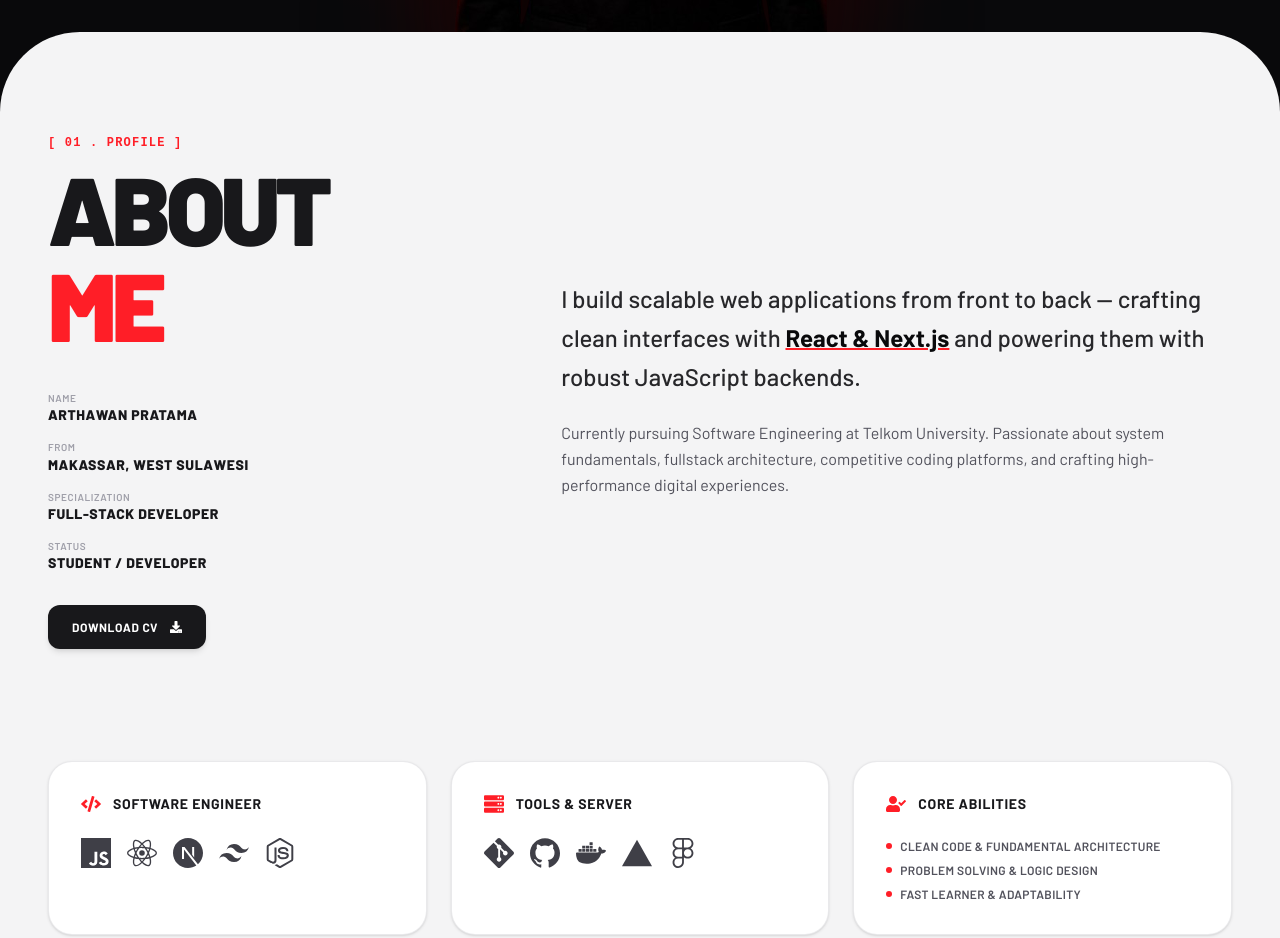
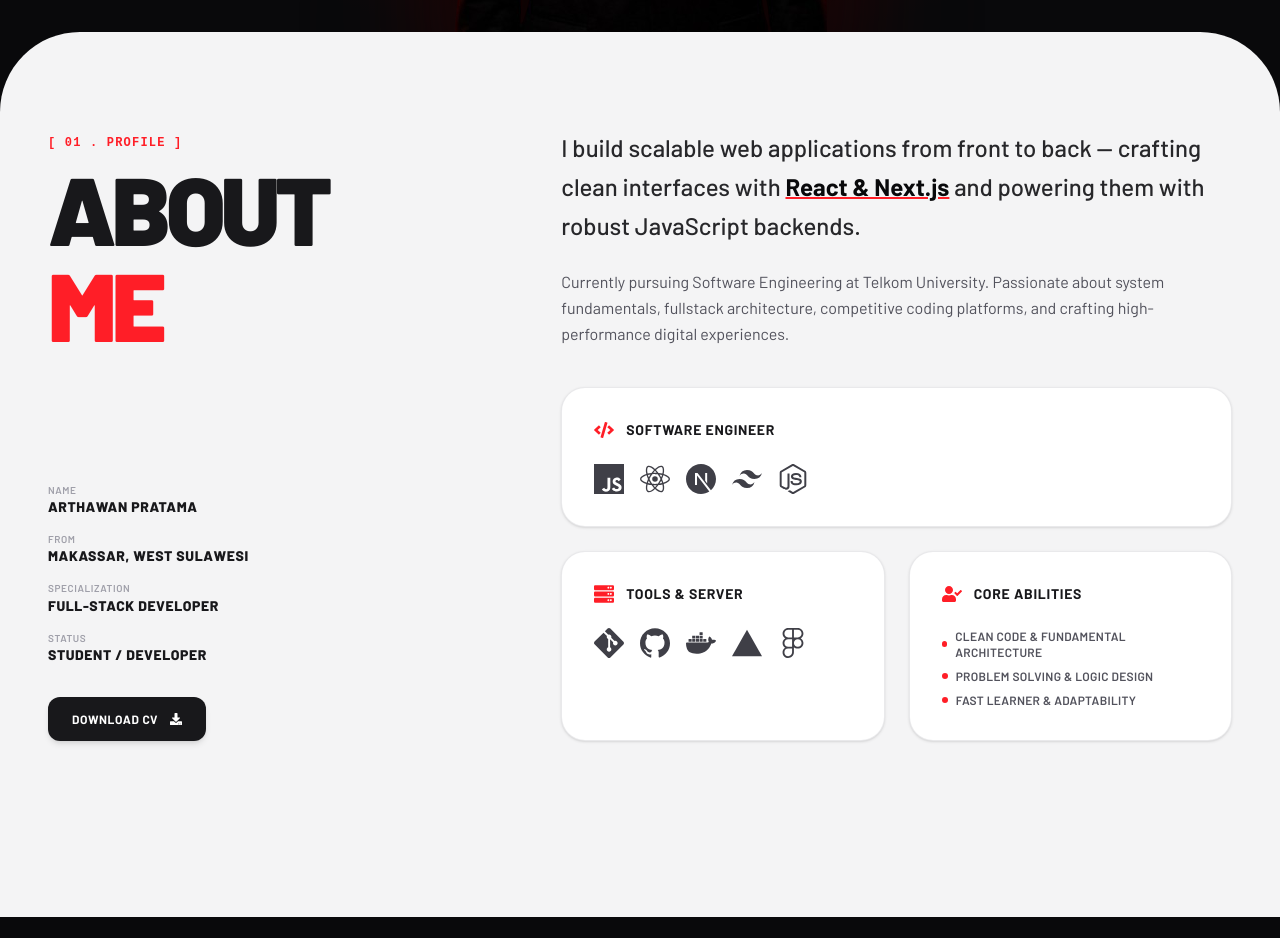
Before and after one commit to arthawansz/portofolio-v2.0, a Next.js app: page / in a window 1280 px wide. Shown: the part 720-1658 px from the top of the page. Built offline with nearby package versions, Linux system fonts and the light colour scheme.

Commit message:
feat: improve everything

```diff
--- a/src/app/components/About.jsx
+++ b/src/app/components/About.jsx
@@ -75,8 +75,8 @@ export default function About() {
             </div>
           </div>
 
-          {/* RIGHT COLUMN: PARAGRAPH DESCRIPTION */}
-          <div className="lg:col-span-7 flex flex-col justify-center">
+          {/* RIGHT COLUMN: PARAGRAPH DESCRIPTION & SKILLS */}
+          <div className="lg:col-span-7 flex flex-col justify-start">
             <p className="text-lg md:text-2xl font-medium leading-relaxed text-zinc-800">
               I build scalable web applications from front to back — crafting
               clean interfaces with{" "}
@@ -91,13 +91,11 @@ export default function About() {
               competitive coding platforms, and crafting high-performance
               digital experiences.
             </p>
-          </div>
-        </div>
 
             {/* TECH STACK & SKILLS CARDS */}
-        <div className="grid grid-cols-1 md:grid-cols-3 gap-6 pt-8">
+            <div className="grid grid-cols-1 sm:grid-cols-2 gap-6 mt-10">
               {/* CARD 1: SOFTWARE ENGINEER */}
-          <div className="bg-white p-8 rounded-3xl border border-zinc-200/80 shadow-sm hover:shadow-md transition-shadow">
+              <div className="sm:col-span-2 bg-white p-8 rounded-3xl border border-zinc-200/80 shadow-sm hover:shadow-md transition-shadow">
                 <div className="flex items-center gap-3 mb-6">
                   <FaCode className="text-[#FF1E27] text-xl" />
                   <h3 className="font-bold text-sm tracking-wider uppercase text-zinc-900">
@@ -185,6 +183,8 @@ export default function About() {
               </div>
             </div>
           </div>
+        </div>
+      </div>
     </section>
   );
 }
```
Lines whose indentation alone changed are shown as unchanged.
